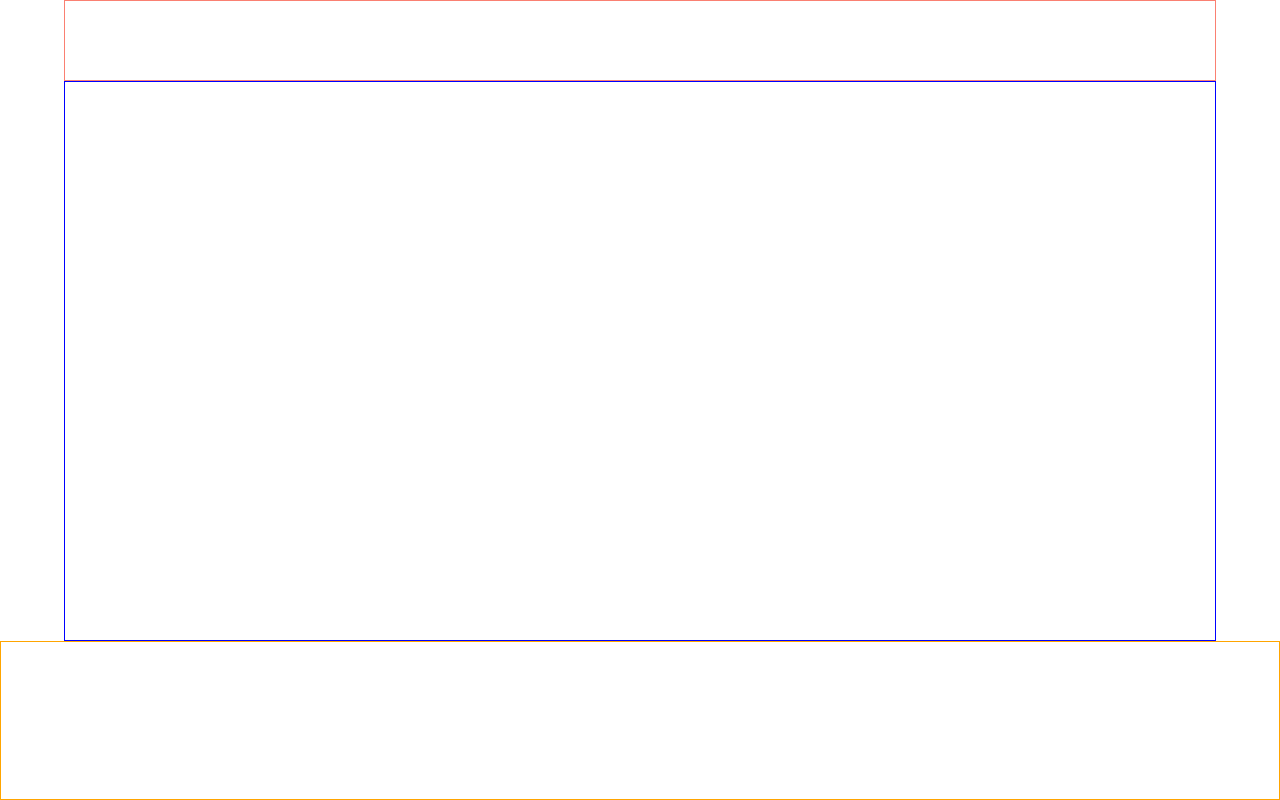
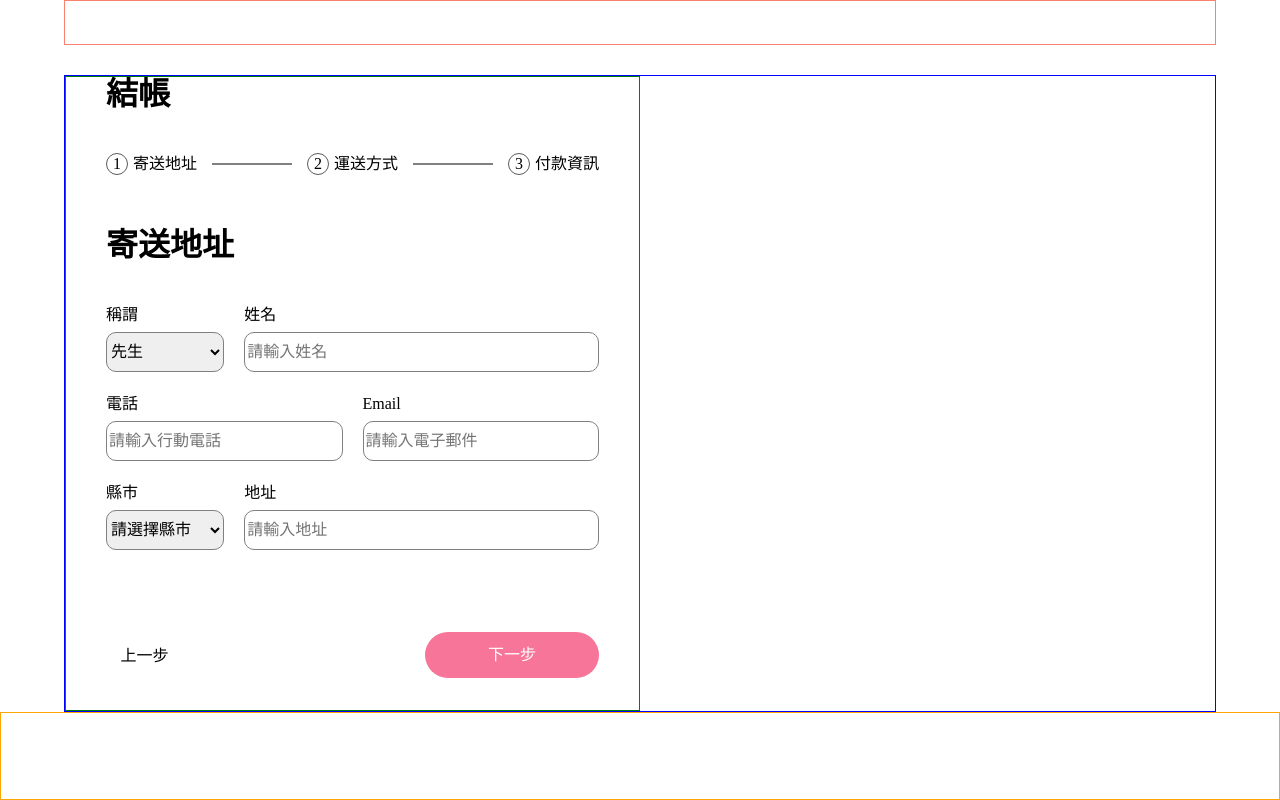
Before and after one commit to Xavier-Hsiao/alpha-shop, a React (Vite) app: page / in a window 1280 px wide. Built offline with nearby package versions, Linux system fonts and the light colour scheme.

Commit message:
Build: complete Step1 form, StepProgress and ProgressControl components

```diff
--- a/src/component/MainContent/MainContent.jsx
+++ b/src/component/MainContent/MainContent.jsx
@@ -1,23 +1,27 @@
 import StepProgress from "./StepProgress.jsx";
-import Step1 from "./Step1.jsx";
-import Step2 from "./Step2.jsx";
-import Step3 from "./Step3.jsx";
-import ProgressControl from "./ProgressControl.jsx";
+import Step1 from "./Step1";
+import Step2 from "./Step2";
+import Step3 from "./Step3";
+import ProgressControl from "./ProgressControl";
 import "../../style/MainContent.scss";
 
 export default function MainContent() {
   return (
+    <>
       <section id="main-content">
         <div className="content-wrapper">
           <div id="left-main-content">
             <StepProgress />
             <Step1 />
-          <Step2 />
-          <Step3 />
+            {/* <Step2 /> */}
+            {/* <Step3 /> */}
             <ProgressControl />
           </div>
-        <div id="right-main-content"></div>
+          <div id="right-main-content">
+
+          </div>
         </div>
       </section>
+    </>
   );
 }
--- a/src/component/MainContent/ProgressControl.jsx
+++ b/src/component/MainContent/ProgressControl.jsx
@@ -1,3 +1,10 @@
+import "../../style/ProgressControl.scss"
+
 export default function ProgressControl() {
-  return
+  return (
+    <div className="progress-control">
+      <button className="previous-btn">上一步</button>
+      <button className="next-btn">下一步</button>
+    </div>
+  )
 }
--- a/src/component/MainContent/Step1.jsx
+++ b/src/component/MainContent/Step1.jsx
@@ -1 +1,85 @@
-export default function Step1() {}
+import "../../style/Step1.scss";
+
+export default function Step1() {
+  return (
+    <div className="step-content">
+      <form className="col col-12 row-1" data-phase="address">
+        <h3 className="form-title">寄送地址</h3>
+        <section className="form-body col col-12">
+          <div className="row">
+            <div className="input-group flex-basis-1">
+              <div className="input-label">稱謂</div>
+              <div className="select-container">
+                <select>
+                  <option value="mr" selected>
+                    先生
+                  </option>
+                  <option value="ms">女士</option>
+                  <option value="mx">不明</option>
+                </select>
+              </div>
+            </div>
+            <div className="input-group flex-basis-3">
+              <div className="input-label">姓名</div>
+              <input type="text" placeholder="請輸入姓名" />
+            </div>
+          </div>
+          <div className="row">
+            <div className="input-group input-w-lg-3 input-w-sm-full">
+              <div className="input-label">電話</div>
+              <input type="tel" placeholder="請輸入行動電話" />
+            </div>
+            <div className="input-group input-w-lg-3 input-w-sm-full">
+              <div className="input-label">Email</div>
+              <input type="email" placeholder="請輸入電子郵件" />
+            </div>
+          </div>
+          <div className="row">
+            <div className="input-group flex-basis-1">
+              <div className="input-label">縣市</div>
+              <div className="select-container">
+                <select required>
+                  <option value>請選擇縣市</option>
+                  <option value="KLU">基隆市</option>
+                  <option value="TPH">新北市</option>
+                  <option value="TPE">臺北市</option>
+                  <option value="TYC">桃園市</option>
+                  <option value="HSH">新竹縣</option>
+                  <option value="HSC">新竹市</option>
+                  <option value="MAC">苗栗市</option>
+                  <option value="MAL">苗栗縣</option>
+                  <option value="TXG">臺中市</option>
+                  <option value="CWH">彰化縣</option>
+                  <option value="CWS">彰化市</option>
+                  <option value="NTC">南投市</option>
+                  <option value="NTO">南投縣</option>
+                  <option value="YLH">雲林縣</option>
+                  <option value="CHY">嘉義縣</option>
+                  <option value="CYI">嘉義市</option>
+                  <option value="TNN">臺南市</option>
+                  <option value="KHH">高雄市</option>
+                  <option value="IUH">屏東縣</option>
+                  <option value="PTS">屏東市</option>
+                  <option value="ILN">宜蘭縣</option>
+                  <option value="ILC">宜蘭市</option>
+                  <option value="HWA">花蓮縣</option>
+                  <option value="HWC">花蓮市</option>
+                  <option value="TTC">臺東市</option>
+                  <option value="TTT">臺東縣</option>
+                  <option value="PEH">澎湖縣</option>
+                  <option value="KMN">金門縣</option>
+                  <option value="LNN">連江縣</option>
+                </select>
+              </div>
+            </div>
+
+            <div className="input-group flex-basis-3">
+              <div className="input-label">地址</div>
+              <input type="text" placeholder="請輸入地址" />
+            </div>
+          </div>
+        </section>
+      </form>
+    </div>
+  );
+}
--- a/src/component/MainContent/Step2.jsx
+++ b/src/component/MainContent/Step2.jsx
@@ -1 +1,40 @@
-export default function Step2() {}
+import "../../style/Step2.scss";
+
+export default function Step2() {
+  return (
+    <div className="step-content">
+      <form className="col col-12" data-phase="shipping">
+        <h3 className="form-title">運送方式</h3>
+        <section className="form-body col col-12">
+          <label className="radio-group col col-12" data-price={0}>
+            <input
+              id="shipping-standard"
+              type="radio"
+              name="shipping"
+              defaultChecked
+            />
+            <div className="radio-info">
+              <div className="col col-12">
+                <div className="text">標準運送</div>
+                <div className="price" />
+              </div>
+              <div className="period col col-12">約 3~7 個工作天</div>
+            </div>
+            <div className="radio-box-border" />
+          </label>
+          <label className="radio-group col col-12" data-price={500}>
+            <input id="shipping-dhl" type="radio" name="shipping" />
+            <div className="radio-info">
+              <div className="col col-12">
+                <div className="text">DHL 貨運</div>
+                <div className="price" />
+              </div>
+              <div className="period col col-12">48 小時內送達</div>
+            </div>
+            <div className="radio-box-border" />
+          </label>
+        </section>
+      </form>
+    </div>
+  );
+}
--- a/src/component/MainContent/Step3.jsx
+++ b/src/component/MainContent/Step3.jsx
@@ -1 +1,33 @@
-export default function Step3() {}
+export default function Step3() {
+  return (
+    <div className="step-content">
+      <form className="col col-12" data-phase="credit-card">
+        <h3 className="form-title">付款資訊</h3>
+        <section className="form-body col col-12">
+          <div className="col col-12">
+            <div className="input-group input-w-lg-4 input-w-sm-full">
+              <div className="input-label">持卡人姓名</div>
+              <input type="text" placeholder="John Doe" />
+            </div>
+          </div>
+          <div className="col col-12">
+            <div className="input-group input-w-lg-4 input-w-sm-full">
+              <div className="input-label">卡號</div>
+              <input type="text" placeholder="1111 2222 3333 4444" />
+            </div>
+          </div>
+          <div className="col col-12">
+            <div className="input-group input-w-lg-3 input-w-sm-s3">
+              <div className="input-label">有效期限</div>
+              <input type="text" placeholder="MM/YY" />
+            </div>
+            <div className="input-group input-w-lg-3 input-w-sm-s3">
+              <div className="input-label">CVC / CCV</div>
+              <input type="text" placeholder={123} />
+            </div>
+          </div>
+        </section>
+      </form>
+    </div>
+  );
+}
--- a/src/component/MainContent/StepProgress.jsx
+++ b/src/component/MainContent/StepProgress.jsx
@@ -1,23 +1,25 @@
 import "../../style/StepProgress.scss";
 
 export default function StepProgress() {
+  return (
     <div id="step-progress-wrapper">
       <h3>結帳</h3>
       <div className="step-group">
         <div className="step-items">
-        <div className="step-icon"></div>
+          <div className="step-icon">1</div>
           <p>寄送地址</p>
         </div>
         <div className="step-group-line"></div>
         <div className="step-items">
-        <div className="step-icon"></div>
+          <div className="step-icon">2</div>
           <p>運送方式</p>
         </div>
         <div className="step-group-line"></div>
         <div className="step-items">
-        <div className="step-icon"></div>
+          <div className="step-icon">3</div>
           <p>付款資訊</p>
         </div>
       </div>
-  </div>;
+    </div>
+  );
 }
--- a/src/style/MainContent.scss
+++ b/src/style/MainContent.scss
@@ -4,6 +4,7 @@
   width: 100vw;
   flex: 0 0 70%;
   @include Container;
+  margin-top: 30px;
   border: 1px solid blue;
 }
 
@@ -14,14 +15,14 @@
   height: 100%;
 }
 
-.left-main-content {
-  // As a grid item
-  grid-column: 1 / 2;
-  // As a grid container
+#left-main-content {
   display: grid;
   grid-template-rows: 1fr 3fr 1fr;
+  gap: 40px;
+  padding: 0 40px;
+  border: 1px solid green;
 }
 
-.right-main-content {
-  grid-column: 2 / 3;
+#right-main-content {
+
 }
--- /dev/null
+++ b/src/style/ProgressControl.scss
@@ -0,0 +1,23 @@
+.progress-control {
+  display: flex;
+  justify-content: space-between;
+  align-items: center;
+}
+
+button {
+  background-color: transparent;
+  border: none;
+  border-radius: 30px;
+}
+
+.next-btn {
+  width: 174px;
+  height: 46px;
+  background-color: #f67599;
+  color: #fff;
+}
+
+.previous-btn {
+  width: 77px;
+  height: 24px;
+}
--- /dev/null
+++ b/src/style/Step1.scss
@@ -0,0 +1,44 @@
+.form-title {
+  font-size: 2rem;
+}
+
+// 用 Grid 將版面切割成 3 行
+// 每一行都有兩個輸入攔，輸入攔的比例不同
+// 每一行用 Flexbox 分配輸入攔的橫向比例
+
+.form-body {
+  display: grid;
+  grid-template-rows: repeat(3, 1fr);
+  margin-top: 30px;
+  font-size: 1rem;
+
+  .row {
+    display: flex;
+    gap: 20px;
+    margin: 10px 0;
+
+    & > .input-group {
+      flex-basis: 50%;
+      gap: 20px;
+    }
+    & > .flex-basis-1 {
+      flex-basis: 25%;
+    }
+    & > .flex-basis-3 {
+      flex-basis: 75%;
+    }
+
+    .input-label {
+      padding-bottom: 5px;;
+    }
+  }
+
+  select,
+  input {
+    width: 100%;
+    height: 40px;
+    border: 1px solid gray;
+    border-radius: 10px;
+    outline-style: none;
+  }
+}
--- a/src/style/StepProgress.scss
+++ b/src/style/StepProgress.scss
@@ -1,5 +1,38 @@
 #step-progress-wrapper {
-  width: 100%;
-  height: 100%;
-  background-color: red;
+  h3 {
+    font-size: 2rem;
+  }
 }
+
+.step-group {
+  display: flex;
+  align-items: center;
+  justify-content: space-between;
+  gap: 10px;
+  padding-top: 40px;
+}
+
+.step-items {
+  display: flex;
+  align-items: center;
+  gap: 5px;
+  font-size: 1rem;
+}
+
+.step-group-line {
+  height: 2px;
+  width: 80px;
+  background-color: gray;
+}
+
+.step-icon {
+  display: flex;
+  align-items: center;
+  justify-content: center;
+  width: 20px;
+  height: 20px;
+  padding: 10px;
+  border: 1px solid #5a5a5a;
+  border-radius: 90%;
+  text-align: center;
+}
```
Also changed, not shown: src/style/Step2.scss (added). Lines whose indentation alone changed are shown as unchanged.
